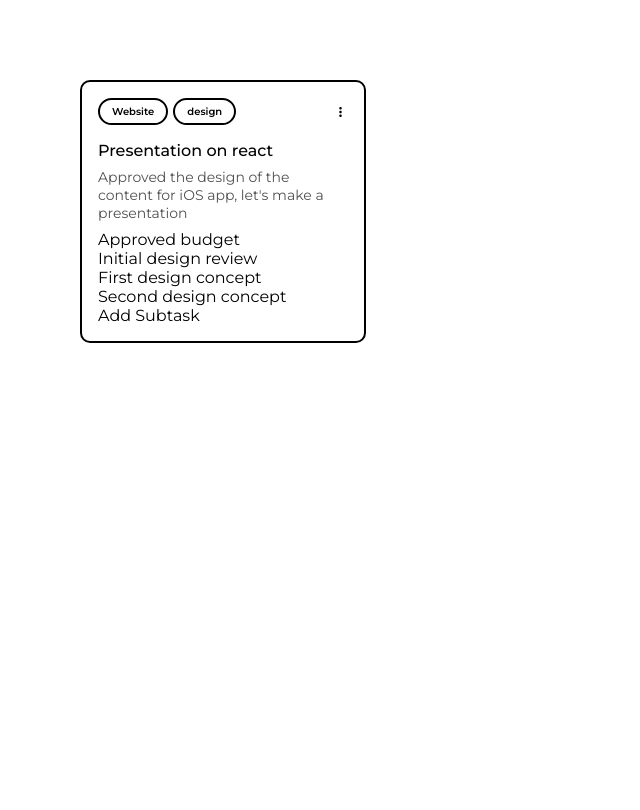
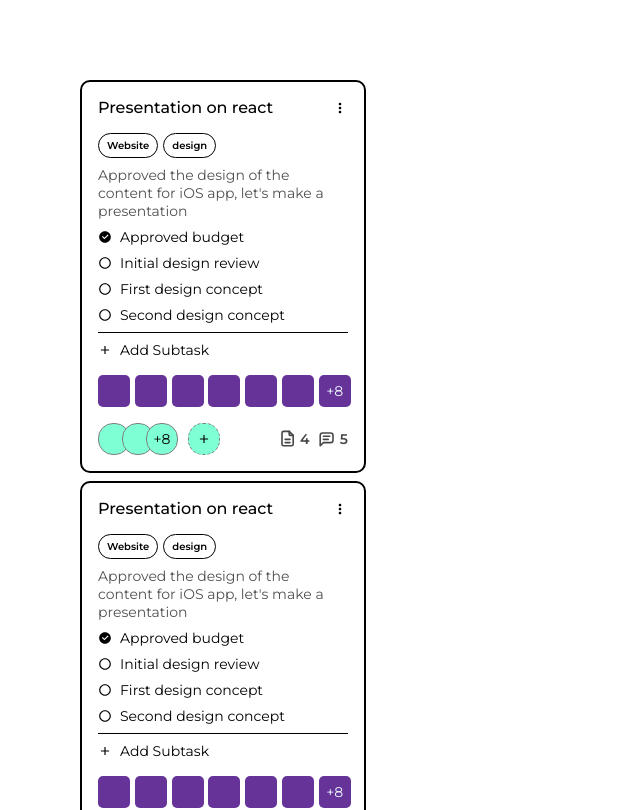
Before and after one commit to Meyazhagan/Deque, a React (Create React App) app in the folder frontend/: page / in a window 1280 px wide. Shown: the top 810 px of the page, without its empty margins (0-640 px from the left). Built offline with nearby package versions, Linux system fonts and the light colour scheme.

Commit message:
added card design - footer

```diff
--- a/frontend/src/components/Card.tsx
+++ b/frontend/src/components/Card.tsx
@@ -1,34 +1,41 @@
 import React from "react";
-import { BiDotsVerticalRounded } from "react-icons/bi";
+import { BiDotsVerticalRounded , BiPlus} from "react-icons/bi";
+import {RiCheckboxBlankCircleLine, RiCheckboxCircleFill} from "react-icons/ri"
+import {TbFileDescription, TbMessage} from "react-icons/tb"
 
 interface ICard {
 
 }
+
+// RiCheckboxBlankCircleLine
+// RiCheckboxCircleFill
+// RiCheckboxCircleLine
 
 const Card: React.FunctionComponent<ICard> = (props) => {
 
     return (
         <div className="card">
             <div className="card__header">
+
+            <div className="card__title">Presentation on react</div>
+                <BiDotsVerticalRounded className="card__action" />
+            </div>
+
+            <div className="card__body">
                 <div className="card__tags">
                     <div className="tag tag--blue">Website</div>
                     <div className="tag tag--yellow">design</div>
                 </div>
-                <BiDotsVerticalRounded className="card__action" />
-            </div>
-
-            <div className="card__body">
-                <div className="card__title">Presentation on react</div>
                 <div className="card__info">Approved the design of the content for iOS app, let's make a presentation</div>
                 <div className="card__subtask">
                     <div className="tasks">
-                        <div className="task task--close">Approved budget</div>
-                        <div className="task task--open">Initial design review</div>
-                        <div className="task task--open">First design concept</div>
-                        <div className="task task--open">Second design concept</div>
+                        <div className="task task--close"><RiCheckboxCircleFill />Approved budget</div>
+                        <div className="task task--open"><RiCheckboxBlankCircleLine />Initial design review</div>
+                        <div className="task task--open"><RiCheckboxBlankCircleLine />First design concept</div>
+                        <div className="task task--open"><RiCheckboxBlankCircleLine />Second design concept</div>
                     </div>
 
-                    <div className="task__action">Add Subtask</div>
+                    <div className="task__action"><BiPlus />Add Subtask</div>
                 </div>
 
                 <div className="card__attachment">
@@ -37,11 +44,24 @@ const Card: React.FunctionComponent<ICard> = (props) => {
                     <div className="images"></div>
                     <div className="images"></div>
                     <div className="images"></div>
-                    <div className="images--count"></div>
+                    <div className="images"></div>
+                    <div className="images images--count">+8</div>
                 </div>
             </div>
 
-            <div className="card__footer"></div>
+            <div className="card__footer">
+                <div className="left">
+                    <div className="avatar"></div>
+                    <div className="avatar"></div>
+                    <div className="avatar avatar--count">+8</div>
+                    <div className="avatar avatar--add"><BiPlus /></div>
+                </div>
+
+                <div className="right">
+                    <div className="info attachment--count"><TbFileDescription size={"1.2rem"} /> 4 </div>
+                    <div className="info message--count"><TbMessage size={"1.2rem"}  /> 5 </div>
+                </div>
+            </div>
         </div>
     );
 }
--- a/frontend/src/pages/App.tsx
+++ b/frontend/src/pages/App.tsx
@@ -12,6 +12,9 @@ const App: React.FunctionComponent<IApp> = (props) => {
   return (
     <div className="app">
       <Card />
+      <Card />
+      <Card />
+      <Card />
     </div>
     );
   }
--- a/frontend/src/styles/_app.scss
+++ b/frontend/src/styles/_app.scss
@@ -1,4 +1,7 @@
 
 .app {
    margin: 5rem;
+   display: flex;
+   flex-direction: column;
+   gap: 0.5rem;
 }
--- a/frontend/src/styles/_card.scss
+++ b/frontend/src/styles/_card.scss
@@ -9,6 +9,58 @@
         display: flex;
         align-items: center;
         justify-content: space-between;
+    }
+
+    .card__body {
+        padding-top: 1rem;
+
+        .card__info {
+            font-size: 14px;
+            color: rgb(80, 80, 80);
+            padding: 0.5rem 0;
+        }
+
+        .card__subtask {
+            font-size: 14px;
+            .tasks {
+                border-bottom: 1px solid black;
+
+                .task {
+                    display: flex;
+                    align-items: center;
+                    gap: 0.5rem;
+                    margin-bottom: 0.5rem;
+                }
+
+            }
+            .task__action {
+                display: flex;
+                align-items: center;
+                gap: 0.5rem;
+                margin-top: 0.5rem;
+            }
+        }
+
+        .card__attachment {
+            display: flex;
+            gap: 0.3rem;
+            margin-top: 1rem;
+            .images {
+                flex-shrink: 0;
+                width: 32px;
+                height: 32px;
+                border-radius: 5px;
+                background-color: rebeccapurple;
+
+            }
+            .images--count {
+                font-size: 14px;
+                color: aliceblue;
+                display: grid;
+                place-content: center;
+            }
+        }
+    }
 
     .card__tags {
         display: flex;
@@ -19,30 +71,64 @@
 
         .tag {
             --tag-border-color: #000;
-                padding: 5px 12px;
+            padding: 5px 8px;
             font-size: 10px;
             font-weight: 600;
             border-radius: 20px;
-                border: 2px solid;
+            border: 1px solid var(--tag-border-color);
         }
     }
-    }
-
-    .card__body {
-        padding-top: 1rem;
 
     .card__title {
         font-weight: 500;
         font-size: 16px;
-            padding-bottom: 0.5rem;
+        // padding-bottom: 0.5rem;
     }
 
-        .card__info {
+    .card__footer {
         font-size: 14px;
-            color: rgb(80, 80, 80);
-            padding-bottom: 0.5rem;
+        margin-top: 1rem;
+        display: flex;
+        align-items: center;
+        justify-content: space-between;
+
+        .left {
+            display: flex;
+            // gap: 1rem;
+            .avatar {
+                width: 30px;
+                height: 30px;
+                background-color: aquamarine;
+                border-radius: 15px;
+                margin-right: -8px;
+                border: 1px solid gray;
+            }
+
+            .avatar--count {
+                display: grid;
+                place-content: center;
+            }
+
+            .avatar--add {
+                margin-left: 18px;
+                border: 1px dashed grey;
+                display: grid;
+                place-content: center;
             }
         }
 
-    .card__footer {}
+        .right {
+            display: flex;
+            gap: 0.5rem;
+            align-items: center;
+
+            .info {
+                display: flex;
+                align-items: center;
+                gap: 0.2rem;
+                font-weight: 600;
+                color: rgb(71, 71, 71);
             }
+        }
+    }
+}
```
Lines whose indentation alone changed are shown as unchanged.
